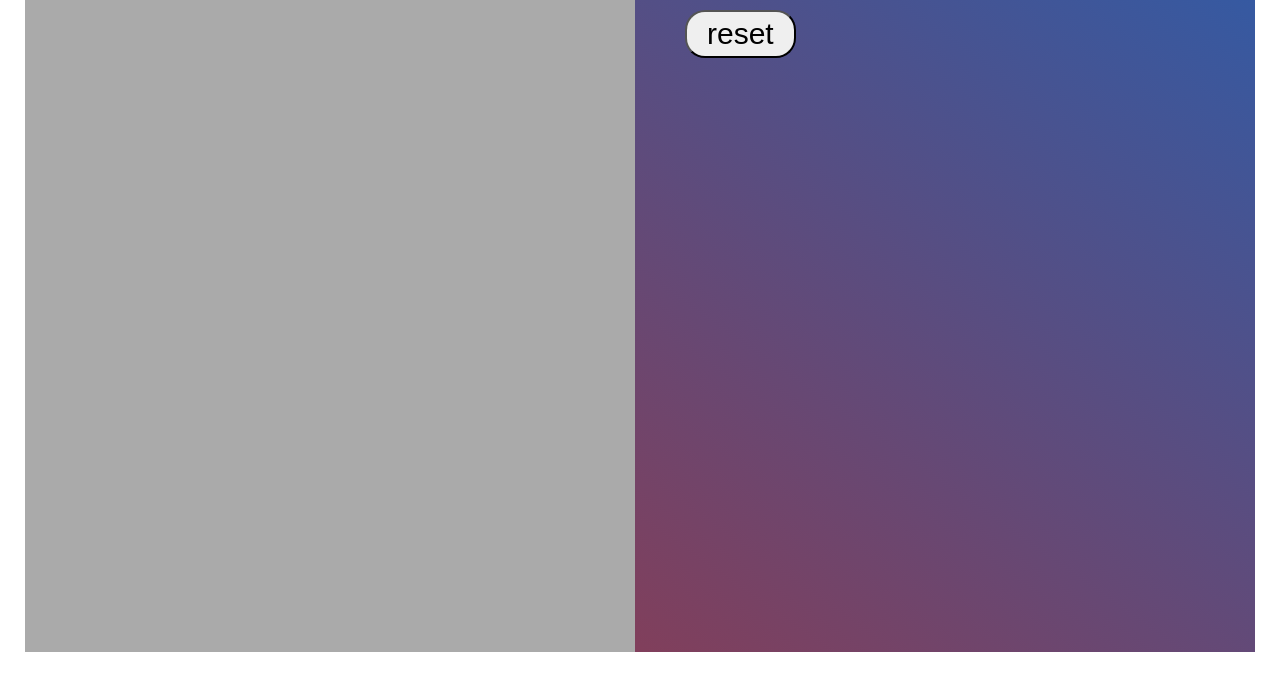
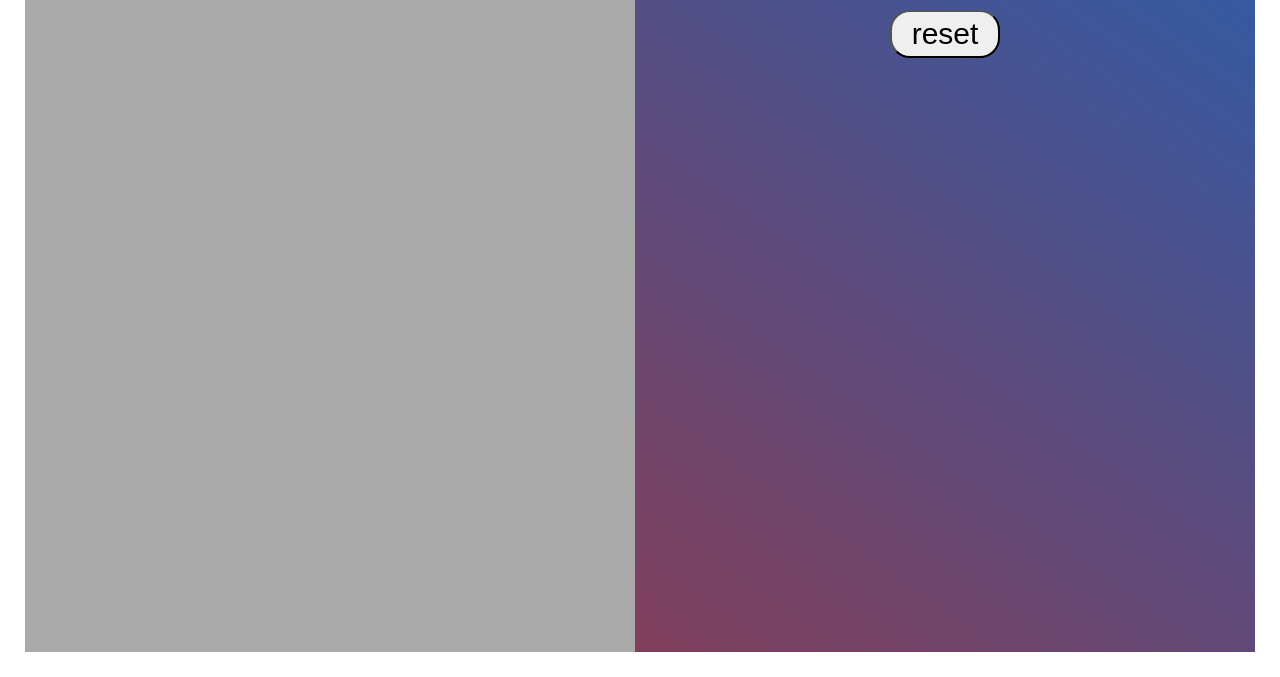
Before and after one commit to dubrovin-roman/training_diary, a plain HTML site: page index.html in a window 1280 px wide. Shown: the part 123-800 px from the top of the page. Drawn offline with Linux system fonts and the light colour scheme.

Commit message:
отцентровал кнопку reset

```diff
--- a/index.html
+++ b/index.html
@@ -46,8 +46,9 @@
         </div>
         <button class="form__btn">OK</button>
       </form>
-
-      <button class="reset-btn">reset</button>
+      <div class="container__reset-btn">
+        <button class="reset-btn">reset</button>
+      </div>
 
       <!-- <li class="workout workout--running" data-id="1234567890">
           <h2 class="workout__title">Бег - 10 Мая</h2>
--- a/style.css
+++ b/style.css
@@ -230,6 +230,10 @@ a:visited {
   border-bottom: 5px solid var(--color-brand--2);
 }
 
+.container__reset-btn {
+  text-align: center;
+}
+
 .reset-btn {
   font-size: 3rem;
   padding: 0.5rem 2rem;
```
